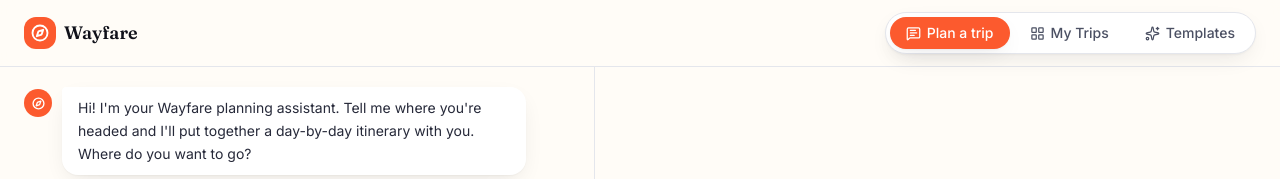
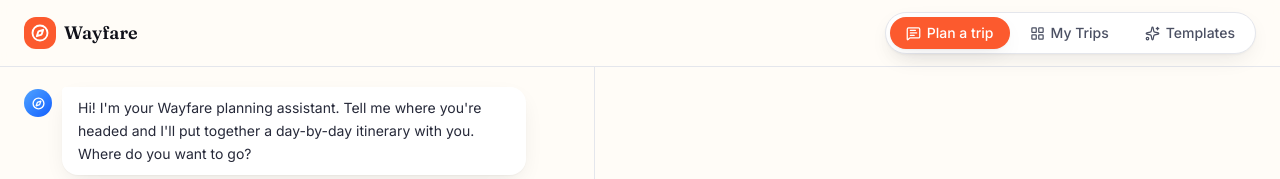
Before and after one commit to joelloo20-ai/Travel-AI, a React (Vite) app: page /#/ in a window 1280 px wide. Shown: the top 179 px of the page. Built offline with nearby package versions, Linux system fonts and the light colour scheme.

Commit message:
Update MessageBubble.tsx for premium blue rebrand

```diff
--- a/src/components/chat/MessageBubble.tsx
+++ b/src/components/chat/MessageBubble.tsx
@@ -7,14 +7,14 @@ export function MessageBubble({ message }: { message: ChatMessage }) {
   return (
     <div className={clsx("flex animate-fade-up items-start gap-2.5", !isAssistant && "flex-row-reverse")}>
       {isAssistant && (
-        <span className="mt-0.5 flex h-7 w-7 shrink-0 items-center justify-center rounded-full bg-coral-500 text-white">
+        <span className="mt-0.5 flex h-7 w-7 shrink-0 items-center justify-center rounded-full bg-gradient-to-br from-blue-400 to-blue-600 text-white shadow-glow">
           <Compass size={13} strokeWidth={2.5} />
         </span>
       )}
       <div
         className={clsx(
           "max-w-[85%] rounded-2xl px-4 py-2.5 text-sm leading-relaxed",
-          isAssistant ? "rounded-tl-sm bg-white text-ink-700 shadow-soft" : "rounded-tr-sm bg-ink-800 text-white"
+          isAssistant ? "rounded-tl-sm bg-white text-ink-700 shadow-soft" : "rounded-tr-sm bg-gradient-to-br from-ink-800 to-ink-900 text-white shadow-soft"
         )}
       >
         {message.text}
@@ -26,7 +26,7 @@ export function MessageBubble({ message }: { message: ChatMessage }) {
 export function TypingBubble() {
   return (
     <div className="flex animate-fade-up items-center gap-2.5">
-      <span className="flex h-7 w-7 shrink-0 items-center justify-center rounded-full bg-coral-500 text-white">
+      <span className="flex h-7 w-7 shrink-0 items-center justify-center rounded-full bg-gradient-to-br from-blue-400 to-blue-600 text-white shadow-glow">
         <Compass size={13} strokeWidth={2.5} />
       </span>
       <div className="flex items-center gap-1 rounded-2xl rounded-tl-sm bg-white px-4 py-3 shadow-soft">
```
